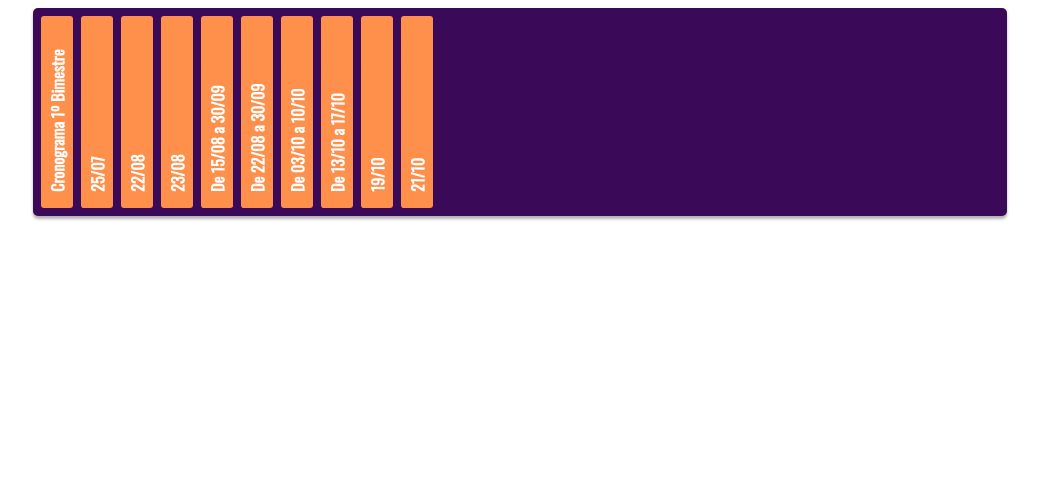
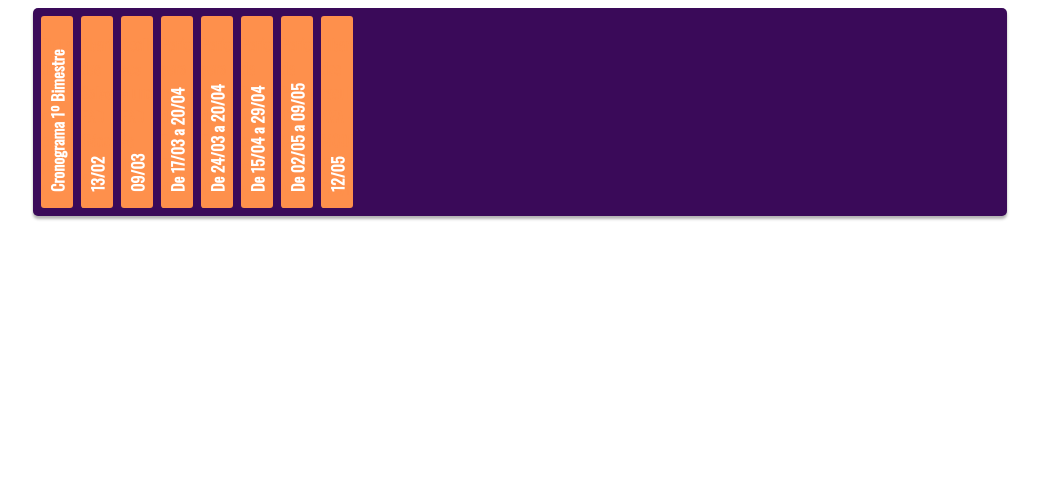
Before and after one commit to vhcamposq/hibrido, a plain HTML site: page index.html in a window 1280 px wide. Shown: the whole page, without its empty margins (120-1159 px from the left). Drawn offline with nearby package versions, Linux system fonts and the light colour scheme.

Commit message:
Update index.html

```diff
--- a/index.html
+++ b/index.html
@@ -21,44 +21,36 @@
 
         </section>
         <section id="acc2">
-            <h2><a href="#acc2">25/07</a></h2>
+            <h2><a href="#acc2">13/02</a></h2>
             <p>Abertura das Salas EAD (Moodle)</p>
             <p>Abertura do Fórum de Apresentação</p>
         </section>
         <section id="acc3">
-            <h2><a href="#acc3">22/08</a></h2>
+            <h2><a href="#acc3">09/03</a></h2>
             <p>Acolhida aos alunos EAD ás 19:30 .</p>
         </section>
         <section id="acc4">
-            <h2><a href="#acc4">23/08</a></h2>
-            <p>Acolhida aos alunos EAD às 09:00.</p>
+            <h2><a href="#acc4">De 17/03 a 20/04</a></h2>
+            <p>Período para realização do Trabalho Final do Bimestre 1º bimestre.</p>
         </section>
         <section id="acc5">
-            <h2><a href="#acc5">De 15/08 a 30/09</a></h2>
-            <p>Fórum de Aprendizagem Avaliativo 1º bimestre.</p>
-            <p>Período para realização do Trabalho Final do Bimestre 1º bimestre.</p>
+            <h2><a href="#acc5">De 24/03 a 20/04</a></h2>
+            <p>Período para realização dos Exercícios Online 1º bimestre.</p>
         </section>
         <section id="acc6">
-            <h2><a href="#acc6">De 22/08 a 30/09</a></h2>
-            <p>Período para realização dos Exercícios Online 1º bimestre.</p>
+            <h2><a href="#acc6">De 15/04 a 29/04</a></h2>
+            <p>Período de Prova - Aos sábados as provas podem ser realizadas no período de 14:00 ás 17:00 apenas.</p>
         </section>
         <section id="acc7">
-            <h2><a href="#acc7">De 03/10 a 10/10</a></h2>
-            <p>Período de Prova</p>
-        </section>
-        <section id="acc8">
-            <h2><a href="#acc8">De 13/10 a 17/10</a></h2>
+            <h2><a href="#acc7">De 02/05 a 09/05</a></h2>
             <p>Período de Prova (2ª Chamada, com justificativa legal dentro do prazo)
                 Entre em contato direto com CEAD no e-mail cead@uniceplac.edu.br ou 3035-3938.</p>
         </section>
-        <section id="acc9">
-            <h2><a href="#acc9">19/10</a></h2>
-            <p>Liberação dos resultados AVA - MOODLE (Prova, Fórum, Exercícios e Trabalhos).</p>
+        <section id="acc8">
+            <h2><a href="#acc8">12/05</a></h2>
+            <p>Liberação dos resultados AVA - MOODLE (Prova, Fórum, Exercícios e Trabalhos). NO portal do aluno apenas no final do semestre.</p>
         </section>
-        <section id="acc10">
-            <h2><a href="#acc10">21/10</a></h2>
-            <p>Importação das notas para Sistema Acadêmico – Portal do Aluno.</p>
-        </section>
+
     </article>
 </div>
 </body>
```
